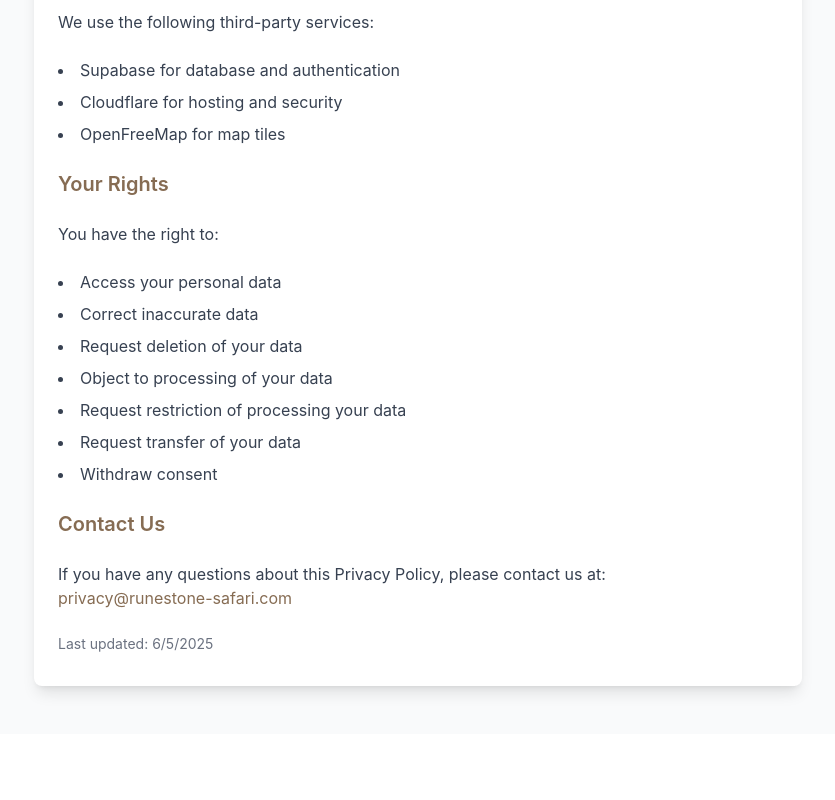
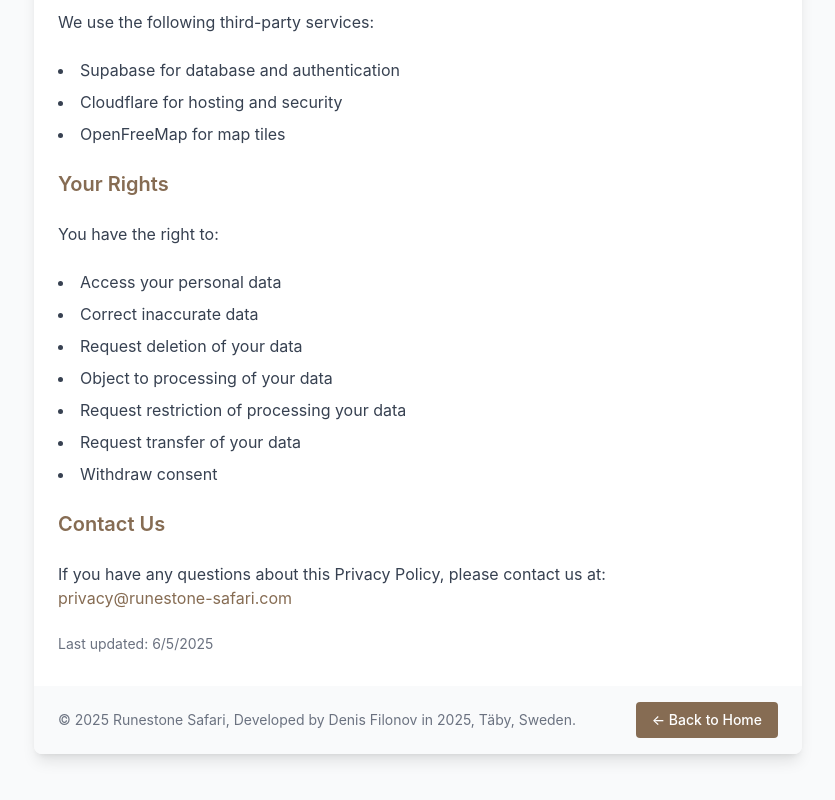
Before and after one commit to dnsflnv/rune, a React (Vite) app: page /privacy in a window 1280 px wide. Shown: the part 802-1602 px from the top of the page, without its empty margins (222-1057 px from the left). Before the commit the page ends 1536 px from the top, so only its background shows below. Built offline with nearby package versions, Linux system fonts and the light colour scheme; no server answers.

Commit message:
Update README to reflect project name change to Runestone Safari and expand on features, technology stack, and data sources. Enhance ErrorPage, About, and Privacy pages with consistent footer links to home. Simplify Root component by removing About from sidebar menu.

```diff
--- a/src/error-page.tsx
+++ b/src/error-page.tsx
@@ -1,4 +1,4 @@
-import { useRouteError } from 'react-router-dom';
+import { useRouteError, Link } from 'react-router-dom';
 
 export default function ErrorPage() {
   const error = useRouteError();
@@ -15,6 +15,19 @@ export default function ErrorPage() {
               <p className="text-accent italic">{(error as Error).message}</p>
             </div>
           </div>
+          <div className="bg-gray-50 px-6 py-4">
+            <div className="flex items-center justify-between">
+              <div className="text-sm text-gray-500">
+                © 2025 Runestone Safari, Developed by Denis Filonov in 2025, Täby, Sweden.
+              </div>
+              <Link
+                to="/"
+                className="inline-block px-4 py-2 text-sm font-medium text-white bg-primary rounded hover:bg-primary/90 transition-colors"
+              >
+                ← Back to Home
+              </Link>
+            </div>
+          </div>
         </div>
       </div>
     </div>
--- a/src/pages/about.tsx
+++ b/src/pages/about.tsx
@@ -1,3 +1,5 @@
+import { Link } from 'react-router-dom';
+
 export const About = () => {
   return (
     <div className="min-h-screen bg-gray-50 py-12 px-4 sm:px-6 lg:px-8">
@@ -104,9 +106,12 @@ export const About = () => {
               <div className="text-sm text-gray-500">
                 © 2025 Runestone Safari, Developed by Denis Filonov in 2025, Täby, Sweden.
               </div>
-              <button onClick={() => window.history.back()} className="btn-primary text-sm">
-                ← Back to Map
-              </button>
+              <Link
+                to="/"
+                className="inline-block px-4 py-2 text-sm font-medium text-white bg-primary rounded hover:bg-primary/90 transition-colors"
+              >
+                ← Back to Home
+              </Link>
             </div>
           </div>
         </div>
--- a/src/pages/privacy.tsx
+++ b/src/pages/privacy.tsx
@@ -1,3 +1,5 @@
+import { Link } from 'react-router-dom';
+
 export const Privacy = () => {
   return (
     <div className="min-h-screen bg-gray-50 py-12 px-4 sm:px-6 lg:px-8">
@@ -67,6 +69,19 @@ export const Privacy = () => {
               <p className="text-sm text-gray-500 mt-8">Last updated: {new Date().toLocaleDateString()}</p>
             </div>
           </div>
+          <div className="bg-gray-50 px-6 py-4">
+            <div className="flex items-center justify-between">
+              <div className="text-sm text-gray-500">
+                © 2025 Runestone Safari, Developed by Denis Filonov in 2025, Täby, Sweden.
+              </div>
+              <Link
+                to="/"
+                className="inline-block px-4 py-2 text-sm font-medium text-white bg-primary rounded hover:bg-primary/90 transition-colors"
+              >
+                ← Back to Home
+              </Link>
+            </div>
+          </div>
         </div>
       </div>
     </div>
--- a/src/pages/root.tsx
+++ b/src/pages/root.tsx
@@ -3,10 +3,7 @@ import { useState } from 'react';
 import { MapComponent } from '../components/MapComponent';
 import { Sidebar } from '../components/Sidebar';
 
-const menuItems = [
-  { key: '1', label: 'Runestones', icon: '🗿' },
-  { key: '2', label: 'About', icon: '💬' },
-];
+const menuItems = [{ key: '1', label: 'Runestones', icon: '🗿' }];
 
 export const Root = () => {
   const [activeItem, setActiveItem] = useState('1');
```
Also changed, not shown: 1 other file (tests, documents, lock files or other folders).
